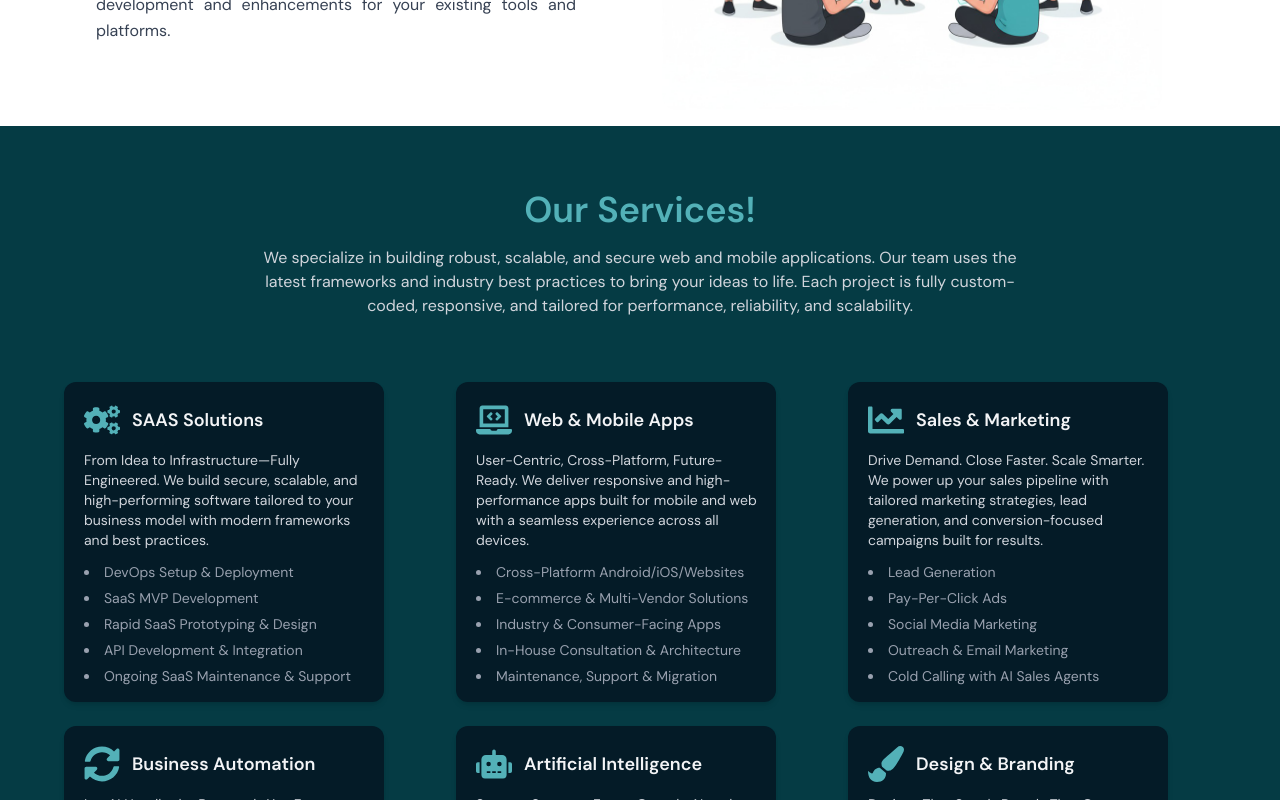
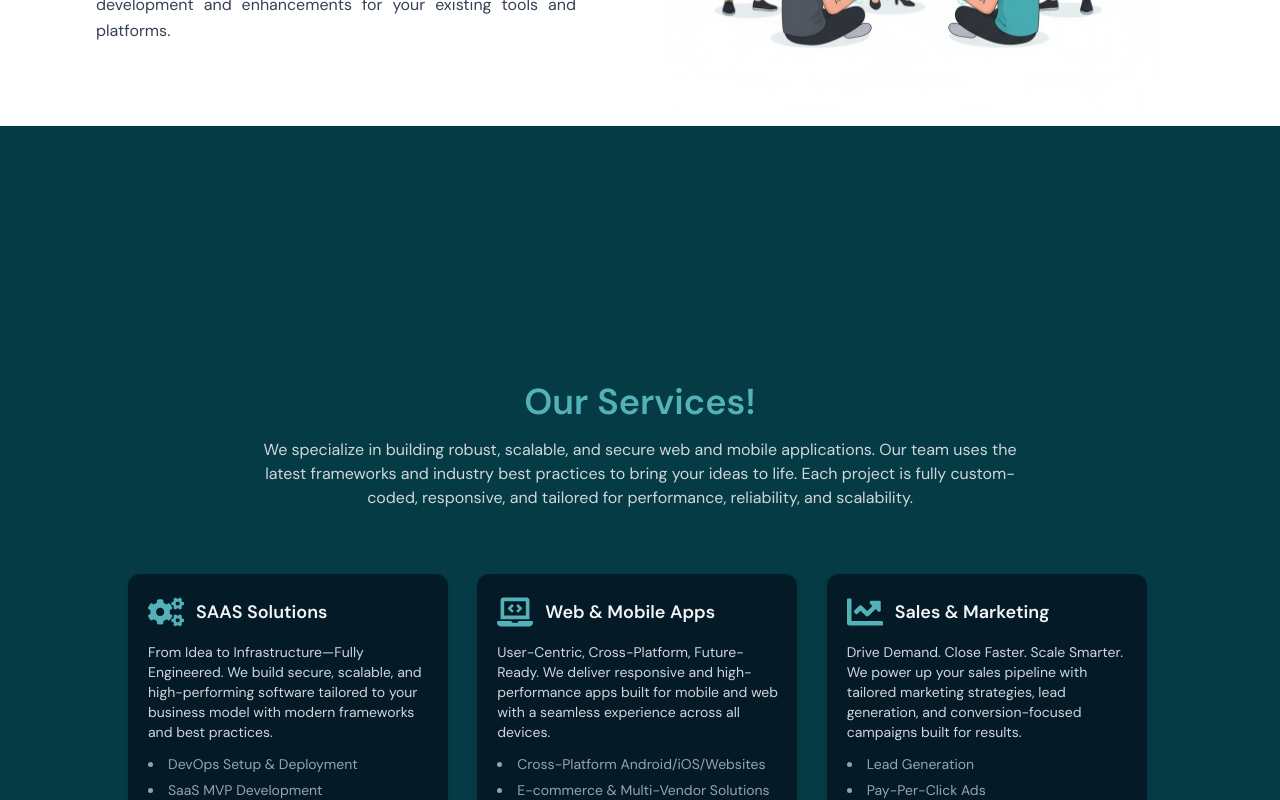
Before and after one commit to RMAWAIS489/Tribotix, a Next.js app in the folder Tribotix/: page / in a window 1280 px wide. Shown: the part 1820-2620 px from the top of the page. Built offline with nearby package versions, Linux system fonts and the light colour scheme.

Commit message:
services section updated

```diff
--- a/Tribotix/src/app/components/Services.tsx
+++ b/Tribotix/src/app/components/Services.tsx
@@ -87,7 +87,7 @@ export default function Services() {
   ];
 
   return (
-    <div id="services" className={`min-h-screen bg-[#053b44] text-gray-100 px-6 md:px-16 py-16 ${dmSans.className}`}>
+    <div id="services" className={`min-h-screen bg-[#053b44] text-gray-100 px-6 md:px-16 lg:px-32 py-16 md:py-32 lg:py-64  ${dmSans.className}`}>
       {/* Header */}
       <motion.div
         initial={{ opacity: 0, y: 40 }}
```
